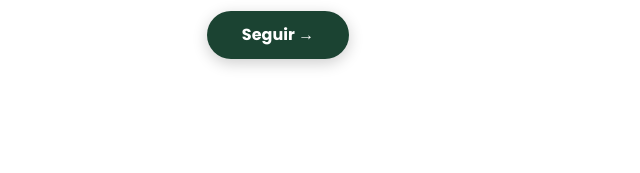
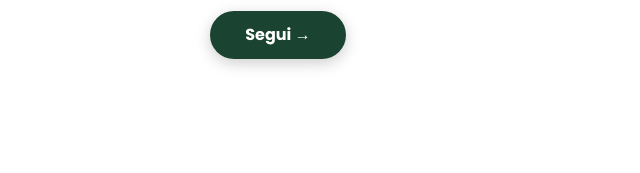
Before and after one commit to LagunApp/LagunApp, a plain HTML site: page index.html in a window 1280 px wide. Shown: the part 515-688 px from the top of the page, 362-1002 px from the left. Drawn offline with nearby package versions, Linux system fonts and the light colour scheme.

Commit message:
Update index.html

```diff
--- a/index.html
+++ b/index.html
@@ -194,7 +194,7 @@
 <div id="splash-screen" style="position:fixed; inset:0; z-index:9999; background-image: url('lagunapp.png'); background-size: cover; background-position: center; background-repeat: no-repeat; display:flex; flex-direction:column; align-items:center; justify-content:center; transition: opacity 0.8s ease;">
 
   <button id="btn-splash-continue" style="margin-top:300px; opacity:0; transform:translateY(20px); transition: all 0.5s ease; visibility:hidden; padding: 12px 35px; border-radius: 50px; background: #1b4332; color: white; border: none; font-weight: bold; cursor: pointer; box-shadow: 0 4px 15px rgba(0,0,0,0.2);">
-    Seguir →
+    Segui →
   </button>
 </div>
 
```
